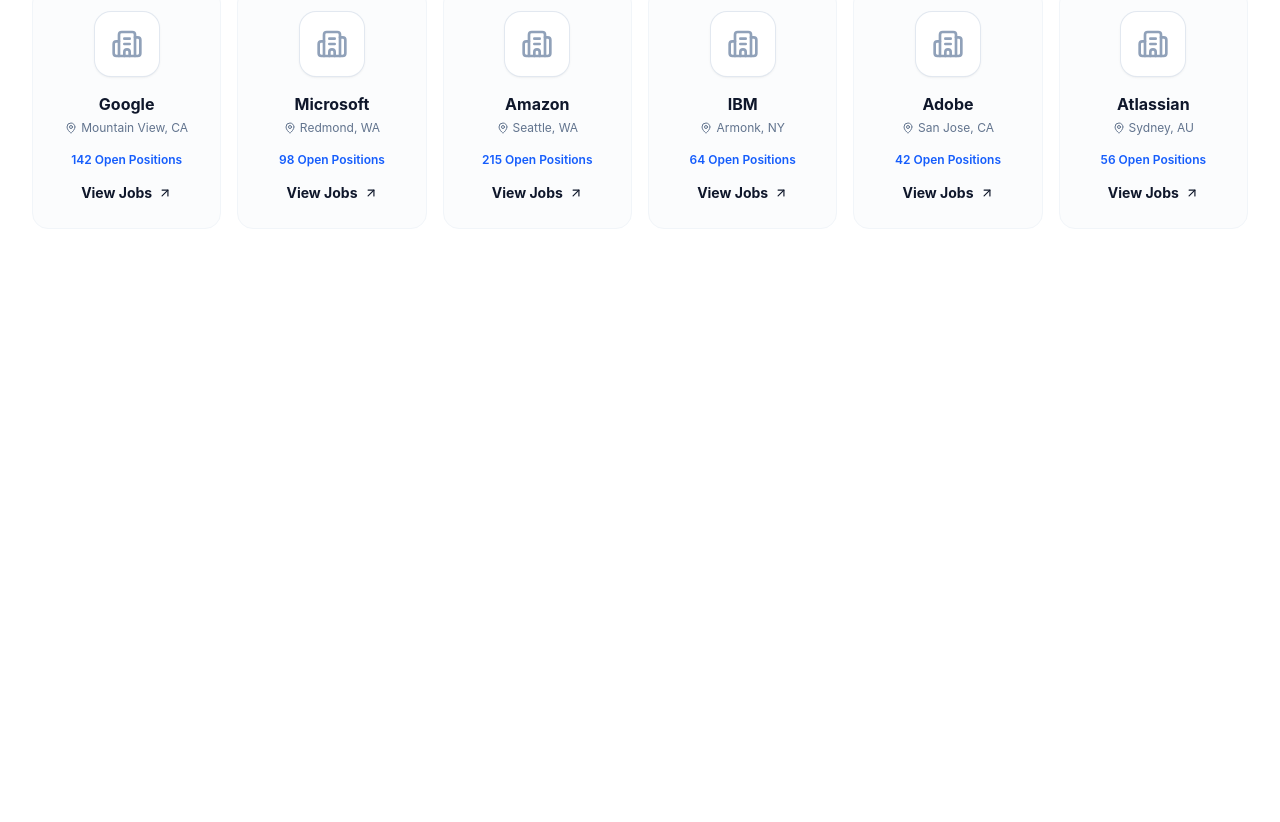
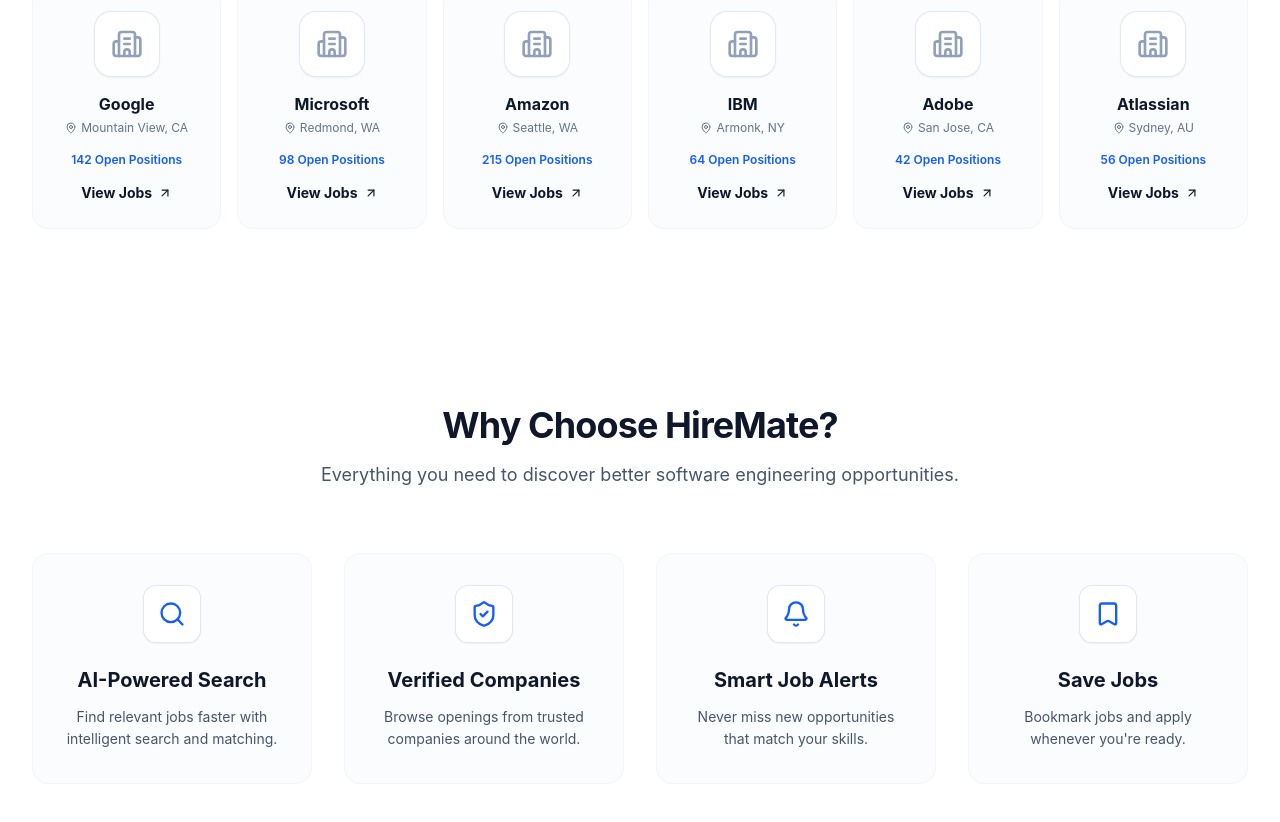
Before and after one commit to ShubankarSai/hiremate-ai, a React (Vite) app: page / in a window 1280 px wide. Shown: the part 2189-3011 px from the top of the page. Before the commit the page ends 2498 px from the top, so only its background shows below. Built offline with nearby package versions, Linux system fonts and the light colour scheme.

Commit message:
feat: add Why HireMate section

```diff
--- /dev/null
+++ b/src/components/home/WhyHireMate.tsx
@@ -0,0 +1,123 @@
+import React from "react";
+import { motion, type Variants } from "framer-motion";
+import { Search, ShieldCheck, Bell, Bookmark } from "lucide-react";
+import type { LucideIcon } from "lucide-react";
+
+interface Feature {
+  title: string;
+  description: string;
+  icon: LucideIcon;
+}
+
+const features: Feature[] = [
+  {
+    title: "AI-Powered Search",
+    description:
+      "Find relevant jobs faster with intelligent search and matching.",
+    icon: Search,
+  },
+  {
+    title: "Verified Companies",
+    description: "Browse openings from trusted companies around the world.",
+    icon: ShieldCheck,
+  },
+  {
+    title: "Smart Job Alerts",
+    description: "Never miss new opportunities that match your skills.",
+    icon: Bell,
+  },
+  {
+    title: "Save Jobs",
+    description: "Bookmark jobs and apply whenever you're ready.",
+    icon: Bookmark,
+  },
+];
+
+const containerVariants = {
+  hidden: { opacity: 0 },
+  visible: {
+    opacity: 1,
+    transition: {
+      staggerChildren: 0.2,
+    },
+  },
+};
+
+const itemVariants: Variants = {
+  hidden: { opacity: 0, y: 30 },
+  visible: {
+    opacity: 1,
+    y: 0,
+    transition: { duration: 0.6, ease: "easeOut" },
+  },
+};
+
+const WhyHireMate: React.FC = () => {
+  return (
+    <section
+      className="bg-white py-24 dark:bg-slate-950"
+      aria-labelledby="why-choose-title"
+    >
+      <div className="mx-auto max-w-7xl px-4 sm:px-6 lg:px-8">
+        {/* Header */}
+        <div className="mb-16 text-center">
+          <motion.h2
+            id="why-choose-title"
+            initial={{ opacity: 0, y: -10 }}
+            whileInView={{ opacity: 1, y: 0 }}
+            viewport={{ once: true }}
+            className="text-3xl font-bold tracking-tight text-slate-900 sm:text-4xl dark:text-white"
+          >
+            Why Choose HireMate?
+          </motion.h2>
+          <motion.p
+            initial={{ opacity: 0, y: 10 }}
+            whileInView={{ opacity: 1, y: 0 }}
+            viewport={{ once: true }}
+            transition={{ delay: 0.2 }}
+            className="mt-4 text-lg text-slate-600 dark:text-slate-400"
+          >
+            Everything you need to discover better software engineering
+            opportunities.
+          </motion.p>
+        </div>
+
+        {/* Features Grid */}
+        <motion.div
+          variants={containerVariants}
+          initial="hidden"
+          whileInView="visible"
+          viewport={{ once: true, margin: "-50px" }}
+          className="grid grid-cols-1 gap-8 sm:grid-cols-2 lg:grid-cols-4"
+        >
+          {features.map((feature) => (
+            <motion.div
+              key={feature.title}
+              variants={itemVariants}
+              whileHover={{ y: -8 }}
+              className="group flex flex-col items-center rounded-2xl border border-slate-100 bg-slate-50/50 p-8 text-center transition-all hover:border-blue-200 hover:bg-white hover:shadow-xl hover:shadow-blue-500/5 dark:border-slate-800 dark:bg-slate-900/50 dark:hover:border-blue-900/50 dark:hover:bg-slate-900"
+            >
+              {/* Icon Container */}
+              <div className="mb-6 flex h-14 w-14 items-center justify-center rounded-xl bg-white shadow-sm ring-1 ring-slate-200 group-hover:bg-blue-600 group-hover:text-white group-hover:ring-blue-600 dark:bg-slate-800 dark:ring-slate-700 dark:group-hover:bg-blue-500 dark:group-hover:ring-blue-500 transition-all duration-300">
+                <feature.icon
+                  size={28}
+                  className="text-blue-600 group-hover:text-white dark:text-blue-400 transition-colors duration-300"
+                />
+              </div>
+
+              {/* Content */}
+              <h3 className="mb-3 text-xl font-bold text-slate-900 dark:text-white">
+                {feature.title}
+              </h3>
+              <p className="text-sm leading-relaxed text-slate-600 dark:text-slate-400">
+                {feature.description}
+              </p>
+            </motion.div>
+          ))}
+        </motion.div>
+      </div>
+    </section>
+  );
+};
+
+export default WhyHireMate;
--- a/src/pages/Home/Home.tsx
+++ b/src/pages/Home/Home.tsx
@@ -1,6 +1,7 @@
 import Hero from "../../components/home/Hero";
 import FeaturedJobs from "../../components/jobs/FeaturedJobs";
 import FeaturedCompanies from "../../components/home/FeaturedCompanies";
+import WhyHireMate from "../../components/home/WhyHireMate";
 
 const Home = () => {
   return (
@@ -8,6 +9,7 @@
       <Hero />
       <FeaturedJobs />
       <FeaturedCompanies />
+      <WhyHireMate />
     </>
   );
 };
```
